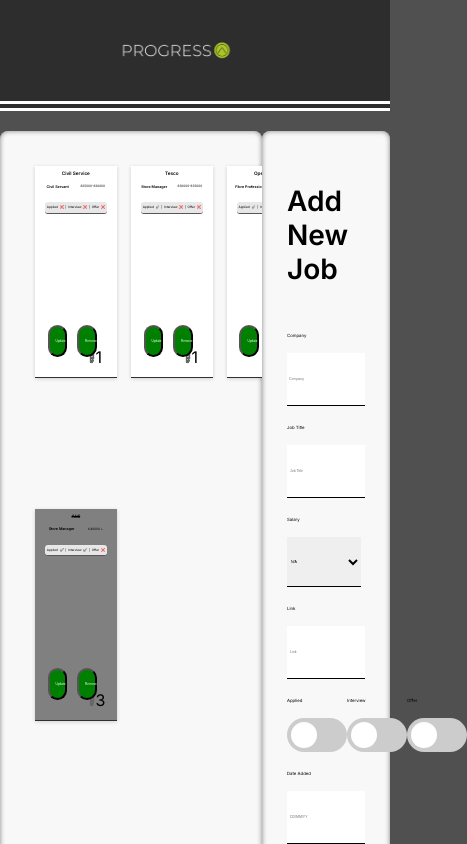
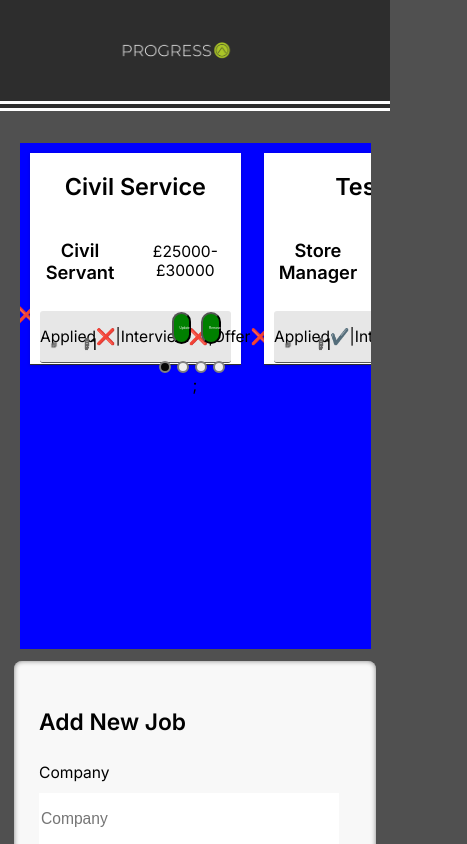
Before and after one commit to GLYNKNIGHT/Job-Tracking-App-Demo, a React (Create React App) app: page / in a window 390 px wide. Shown: the top 844 px of the page, 467 px wide, since content can reach past the window. Built offline with nearby package versions, Linux system fonts and the light colour scheme; data requests are answered from the project's data file.

Commit message:
Working on carousel in mobile mode

```diff
--- a/package.json
+++ b/package.json
@@ -9,6 +9,7 @@
     "json-server": "^0.17.0",
     "react": "^18.2.0",
     "react-dom": "^18.2.0",
+    "react-multi-carousel": "^2.8.2",
     "react-scripts": "5.0.1",
     "web-vitals": "^2.1.4"
   },
--- a/src/App.css
+++ b/src/App.css
@@ -136,3 +136,35 @@ input:checked + .slider:before {
 .slider.round:before {
   border-radius: 50%;
 }
+
+@media screen and (max-width: 600px){
+  .main{
+    display: flex;
+    flex-direction: column;
+    justify-content: space-evenly;
+    height:150vh;
+    background-color: rgb(80, 80, 80);
+    padding-top: 20px;
+  }
+
+
+  .input{
+    font-size: 4vw;
+    height: 50px;
+    width:95%;
+    margin-top:10px;
+    border: none;
+    border-bottom: 0.5px solid black;
+  }
+
+  .btn
+   {
+    width: 10vw;
+    height: 2rem;
+    border-radius: 10px;
+    font-size: 4vw;
+    background-color: green;
+    color: white;
+  }
+
+}
--- a/src/App.js
+++ b/src/App.js
@@ -3,6 +3,7 @@ import Header from './Components/Header/Header.js';
 import Input from './Components/Input/Input.js';
 import List from './Components/List/List'
 import './App.css';
+import JobCarousel from './Components/JobCarousel/JobCarousel.js';
 
 function App() {
 const [jobs, setJobs] = useState(null)
@@ -22,8 +23,10 @@ const [jobs, setJobs] = useState(null)
     <Header />
     <div className='main'>
       {jobs && <List jobs={jobs} setJobs={setJobs}/>}
+      {jobs&& <JobCarousel jobs={jobs} setJobs={setJobs}/>}
       <Input />
    </div>
+
     </div>
   );
 }
--- a/src/Components/Input/Input.module.css
+++ b/src/Components/Input/Input.module.css
@@ -5,7 +5,7 @@
     flex-direction: column;
     justify-content: space-between;
     text-align: left;
-    font-size: 1.5rem;
+    font-size: 0.9vw;
     background-color: rgb(248, 248, 248);
     padding:25px;
     box-shadow: rgba(0, 0, 0, 0.16) 0px 1px 4px;
@@ -30,3 +30,26 @@
     display: flex;
     justify-content: flex-end;
   }
+
+
+  @media screen and (max-width: 600px){
+    .add_job{
+       width:80%;
+        height: 80vh;
+        margin: 0 auto;
+        font-size: 5vw;
+    }
+    .label{
+      font-size: 4vw;
+    }
+
+    .input_text_area{
+      font-size: 4vw;
+      height: 7rem;
+      width:95%;
+      margin-top:10px;
+      border-radius: 5px;
+
+    }
+
+}
--- a/src/Components/Job/Job.module.css
+++ b/src/Components/Job/Job.module.css
@@ -103,3 +103,13 @@
     background-color: green;
     color: white;
   }
+
+  @media screen and (max-width: 600px){
+    .job{
+       width:90%;
+        height: 440px;
+        margin: 5 auto;
+        font-size: 4vw;
+    }
+
+}
--- /dev/null
+++ b/src/Components/JobCarousel/Carousel.module.css
@@ -0,0 +1,14 @@
+.carousel{
+    display: none;
+}
+
+@media screen and (max-width: 600px){
+    .carousel{
+        display: block;
+        width:90%;
+        height: 60vh;
+        margin: 0 auto;
+        background-color: blue;
+    }
+
+}
--- /dev/null
+++ b/src/Components/JobCarousel/JobCarousel.js
@@ -0,0 +1,61 @@
+import Carousel from "react-multi-carousel";
+import "react-multi-carousel/lib/styles.css";
+import Job from '../Job/Job'
+import styles from './Carousel.module.css'
+
+const JobCarousel = ({jobs})=>{
+  const responsive = {
+    superLargeDesktop: {
+      // the naming can be any, depends on you.
+      breakpoint: { max: 4000, min: 3000 },
+      items: 5
+    },
+    desktop: {
+      breakpoint: { max: 3000, min: 1024 },
+      items: 3
+    },
+    tablet: {
+      breakpoint: { max: 1024, min: 464 },
+      items: 2
+    },
+    mobile: {
+      breakpoint: { max: 464, min: 0 },
+      items: 1.5
+    }
+  };
+
+return <div className={styles.carousel}>
+    <Carousel
+      swipeable={false}
+      draggable={false}
+      showDots={true}
+      responsive={responsive}
+      ssr={true} // means to render carousel on server-side.
+      infinite={true}
+      keyBoardControl={true}
+      customTransition="all .5"
+      containerClass="carousel-container"
+      removeArrowOnDeviceType={["tablet", "mobile"]}
+      dotListClass="custom-dot-list-style"
+      itemClass="carousel-item-padding-40-px"
+    >
+
+{jobs.map((job) => <Job key={job.id}
+                              id={job.id}
+                              jobTitle={job.jobTitle}
+                              salary={job.salary}
+                              company={job.company}
+                              link={job.link}
+                              applied={job.applied}
+                              interview={job.interview}
+                              offer={job.offer}
+                              dateApplied={job.dateApplied}
+                              notes={job.notes}
+                              //handleEdit={handleEdit}
+                              notProgressed={job.notProgressed}
+                              />)}
+</Carousel>;
+</div>
+}
+
+export default JobCarousel
--- a/src/Components/List/List.module.css
+++ b/src/Components/List/List.module.css
@@ -11,3 +11,10 @@
     border-radius: 8px;
     box-shadow: inset 0 0 5px grey;
   }
+
+  @media screen and (max-width: 600px){
+    .jobs_list{
+        display: none;
+          }
+
+}
```
Also changed, not shown: 1 other file (tests, documents, lock files or other folders).
